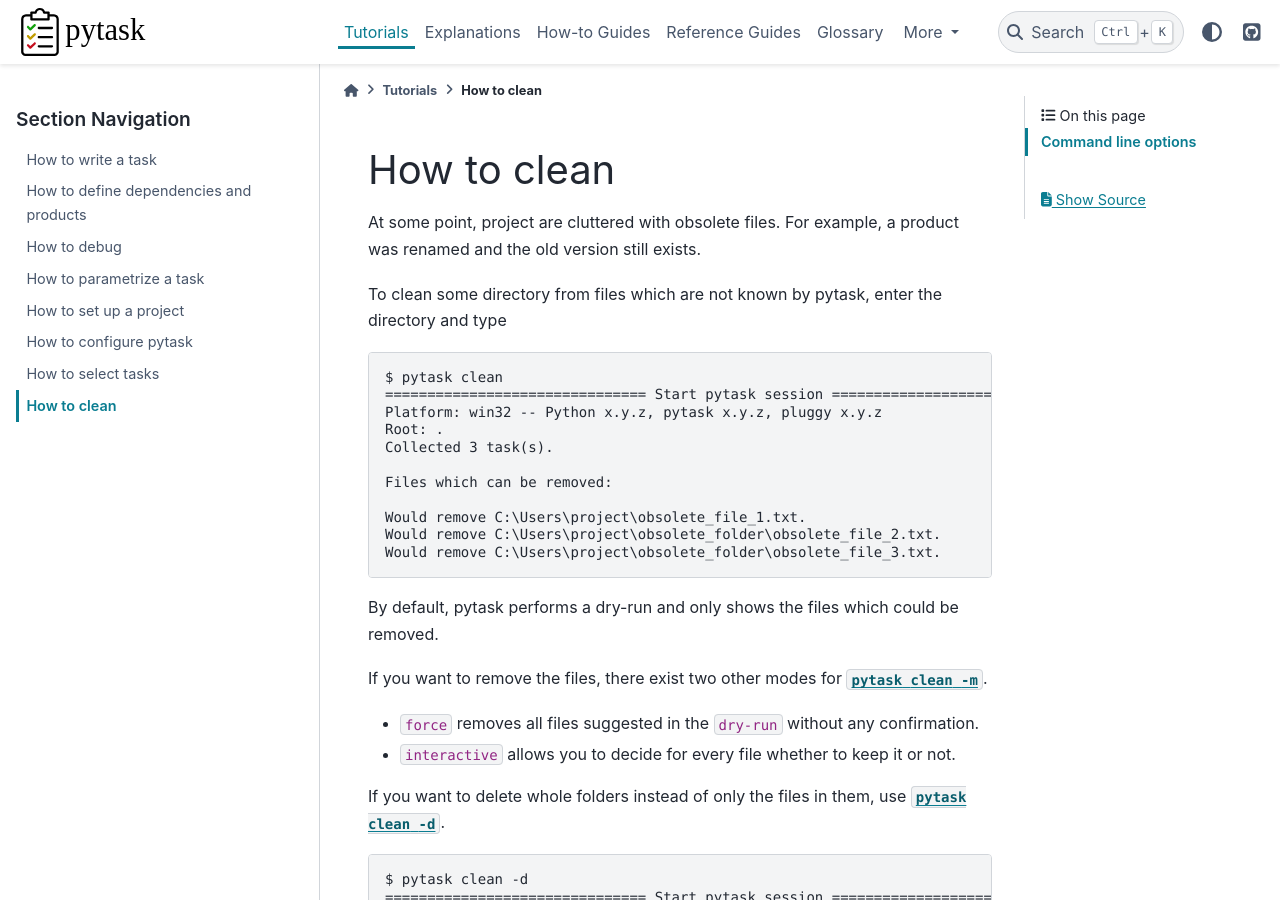
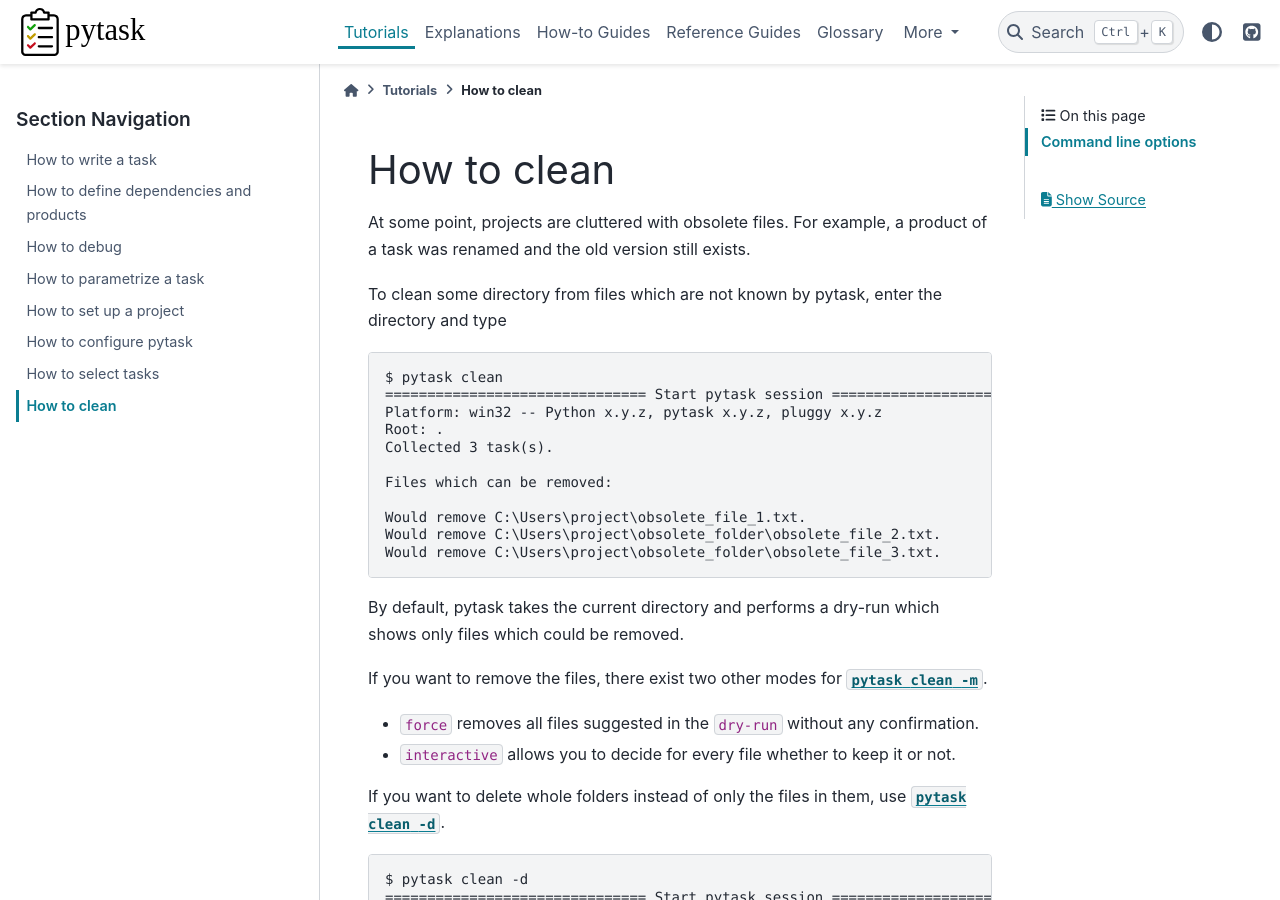
Before and after one commit to pytask-dev/pytask, a Sphinx documentation site: the page built from docs/tutorials/how_to_clean.rst, in a window 1280 px wide and 900 px high. Built offline with Sphinx 7.4.7 and the PyData theme 0.15.4, drawn with Linux system fonts in a browser that asks for light colours; pages that are not in the unit, such as notebooks, are missing from menus.

Commit message:
Fix tut.

```diff
--- a/docs/tutorials/how_to_clean.rst
+++ b/docs/tutorials/how_to_clean.rst
@@ -1,8 +1,8 @@
 How to clean
 ============
 
-At some point, project are cluttered with obsolete files. For example, a product was
-renamed and the old version still exists.
+At some point, projects are cluttered with obsolete files. For example, a product of a
+task was renamed and the old version still exists.
 
 To clean some directory from files which are not known by pytask, enter the directory
 and type
@@ -21,7 +21,8 @@ and type
     Would remove C:\Users\project\obsolete_folder\obsolete_file_2.txt.
     Would remove C:\Users\project\obsolete_folder\obsolete_file_3.txt.
 
-By default, pytask performs a dry-run and only shows the files which could be removed.
+By default, pytask takes the current directory and performs a dry-run which shows only
+files which could be removed.
 
 If you want to remove the files, there exist two other modes for :option:`pytask clean
 -m`.
```
